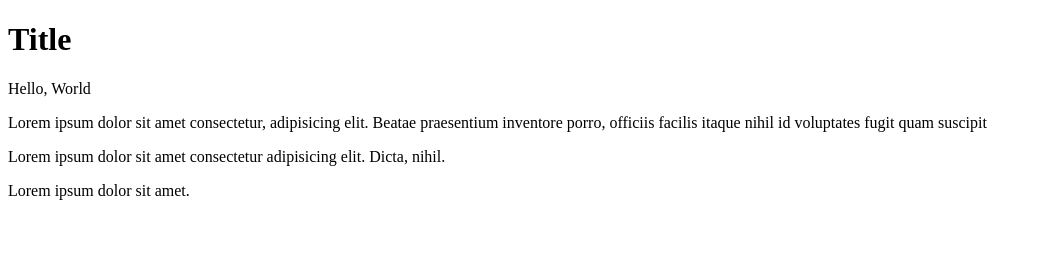
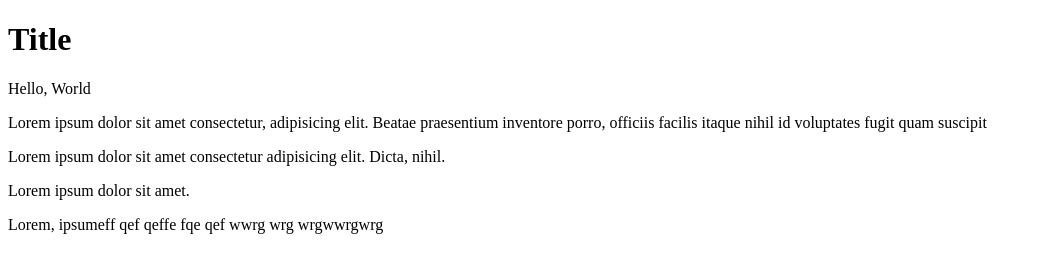
Before and after one commit to Alekseev1/git-test, a plain HTML site: page index.html in a window 1280 px wide. Shown: the whole page, without its empty margins (0-1042 px from the left). Drawn offline with Linux system fonts and the light colour scheme.

Commit message:
commit 8

```diff
--- a/index.html
+++ b/index.html
@@ -12,6 +12,7 @@
 <p>Lorem ipsum dolor sit amet consectetur, adipisicing elit. Beatae praesentium inventore porro, officiis facilis itaque nihil id voluptates fugit quam suscipit</p>
 <p>Lorem ipsum dolor sit amet consectetur adipisicing elit. Dicta, nihil.</p>
 <p>Lorem ipsum dolor sit amet.</p>
+<p>Lorem, ipsumeff qef qeffe  fqe qef wwrg wrg wrgwwrgwrg</p>
 <body>
 
 
```
